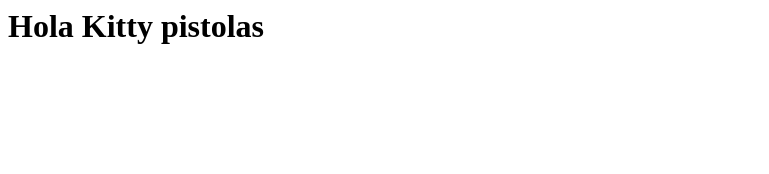
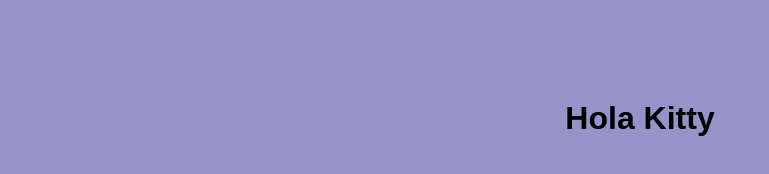
Before and after one commit to RocioB14/Ch54-miPrimerRepo, a plain HTML site: page index.html in a window 1280 px wide. Shown: the whole page, without its empty margins (0-769 px from the left). Drawn offline with Linux system fonts and the light colour scheme.

Commit message:
style: alineacion, fuente, fondo de tag body

```diff
--- a/index.html
+++ b/index.html
@@ -1,11 +1,12 @@
 <html>
 
 <head>
+  <link rel="stylesheet" href="style.css">
   <title>Ch54</title>
 </head>
 
 <body>
-  <h1>Hola Kitty pistolas</h1>
+  <h1>Hola Kitty</h1>
 </body>
 
 </html>
--- a/style.css
+++ b/style.css
@@ -0,0 +1,7 @@
+
+body {
+font-family: Arial, sans-serif;
+background-color: #9494c8;
+text-align: center;
+margin-top: 100px;
+}
```
